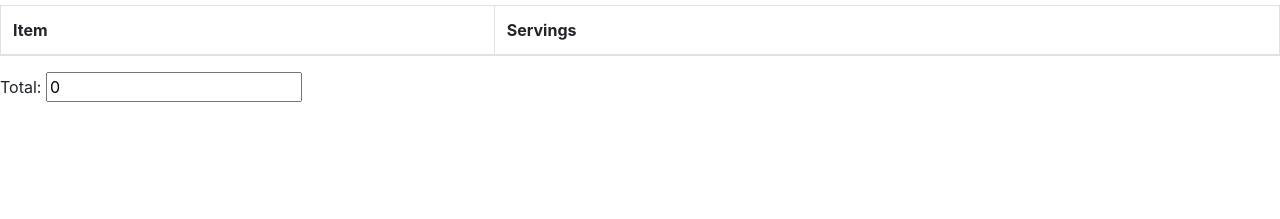
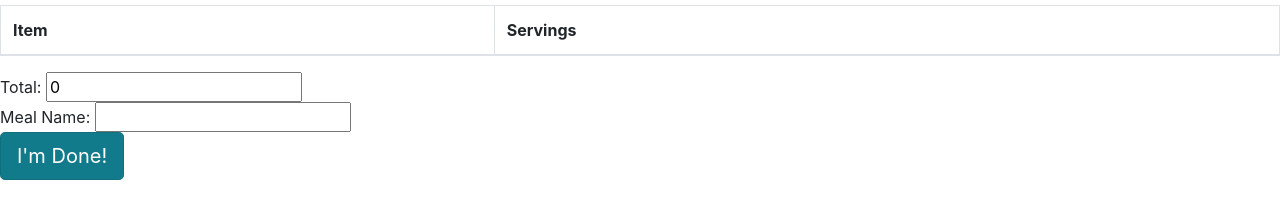
Before and after one commit to holeyness/comp20-s2014-team23, a website: page views/cooking.html in a window 1280 px wide. Shown: the part 51-270 px from the top of the page. Drawn offline with nearby package versions, Linux system fonts and the light colour scheme; no server answers.

Commit message:
adding meal names

```diff
--- a/views/cooking.html
+++ b/views/cooking.html
@@ -66,6 +66,17 @@ function getfood(){
 	xmlhttp.send();
 }
 
+function add_meal(){
+    var mealName = document.getElementById('meal_name').value;
+    var mealCost = document.getElementById('total_input').value;
+
+    $.post(
+ 	 "/submit",
+  	{ username: myusername, meal: mealName, mealTotal: mealCost },
+  	function(data) {
+ 	 }
+	);
+}
 
 </script>
 </head>
@@ -86,5 +97,10 @@ function getfood(){
 <div>Total: <input type="text" id="total_input" value="0" readonly="true" /></div>
 
 
+<div>Meal Name: <input type="text" id="meal_name" onBlur="add_meal()" /></div>
+
+<a href="graph.html" class="btn btn-info btn-lg active" >I'm Done!</a>
+
+
 </body>
 </HTML>
```
